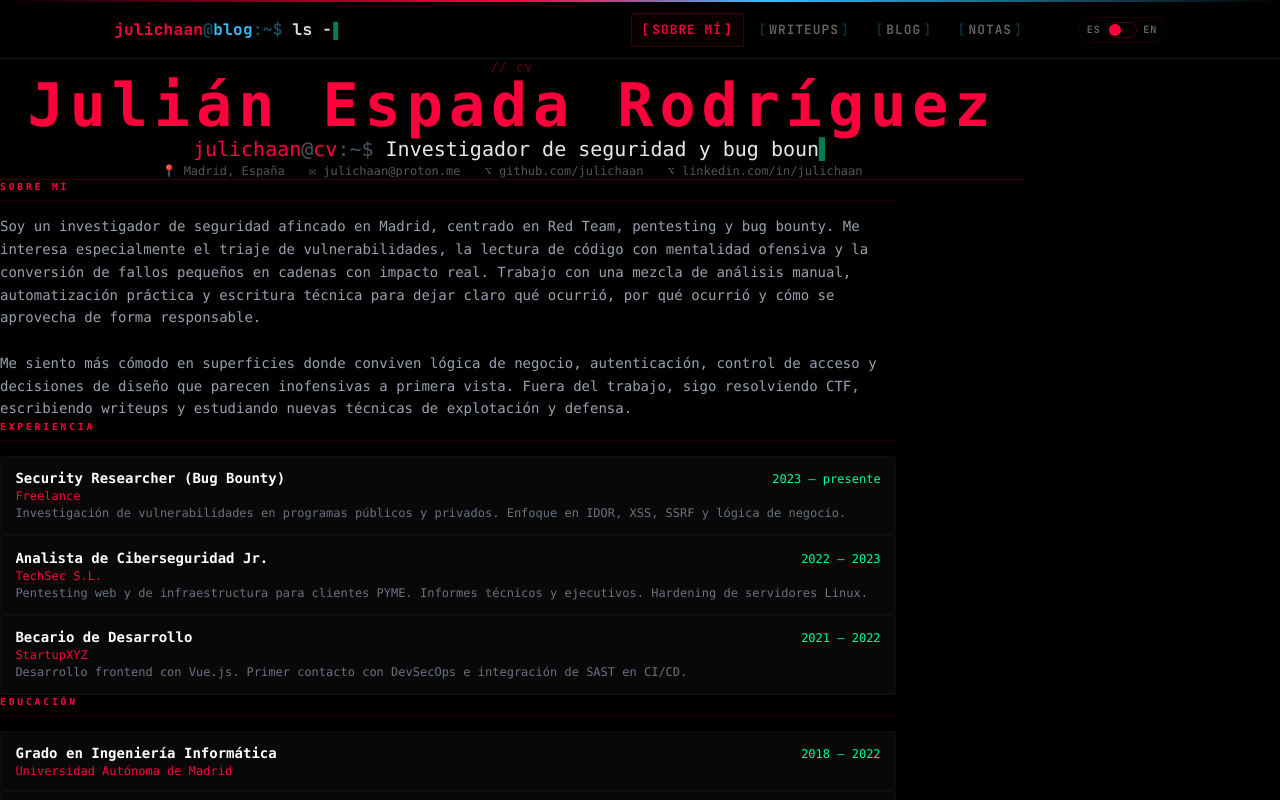
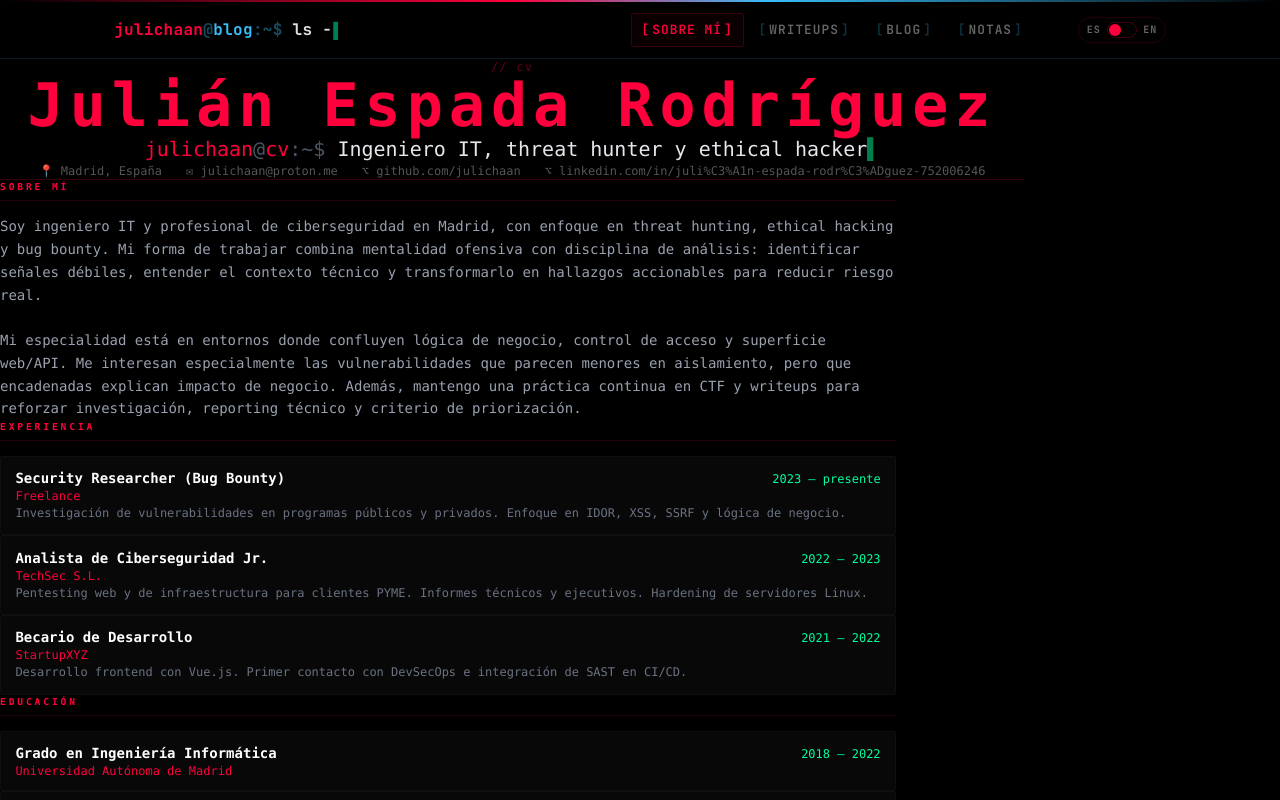
Before and after one commit to julichaan/julichaan_vercel_app, a Vue app: page /about in a window 1280 px wide. Shown: the top 800 px of the page. Built offline with nearby package versions, Linux system fonts and the light colour scheme.

Commit message:
Refine about section from LinkedIn profile

```diff
--- a/src/views/CV.vue
+++ b/src/views/CV.vue
@@ -9,7 +9,7 @@ const stopped = ref(false)
 let runId = 0
 
 const titleMessage = computed(() => (
-  isSpanish.value ? 'Investigador de seguridad y bug bounty' : 'Security Researcher & Bug Bounty Hunter'
+  isSpanish.value ? 'Ingeniero IT, threat hunter y ethical hacker' : 'IT Engineer, Threat Hunter & Ethical Hacker'
 ))
 
 const profile = computed(() => isSpanish.value ? {
@@ -18,20 +18,20 @@ const profile = computed(() => isSpanish.value ? {
   location: 'Madrid, España',
   email: 'julichaan@proton.me',
   github: 'github.com/julichaan',
-  linkedin: 'linkedin.com/in/julichaan',
+  linkedin: 'linkedin.com/in/juli%C3%A1n-espada-rodr%C3%ADguez-752006246',
   about:
-    'Soy un investigador de seguridad afincado en Madrid, centrado en Red Team, pentesting y bug bounty. Me interesa especialmente el triaje de vulnerabilidades, la lectura de código con mentalidad ofensiva y la conversión de fallos pequeños en cadenas con impacto real. Trabajo con una mezcla de análisis manual, automatización práctica y escritura técnica para dejar claro qué ocurrió, por qué ocurrió y cómo se aprovecha de forma responsable.\n\n' +
-    'Me siento más cómodo en superficies donde conviven lógica de negocio, autenticación, control de acceso y decisiones de diseño que parecen inofensivas a primera vista. Fuera del trabajo, sigo resolviendo CTF, escribiendo writeups y estudiando nuevas técnicas de explotación y defensa.',
+    'Soy ingeniero IT y profesional de ciberseguridad en Madrid, con enfoque en threat hunting, ethical hacking y bug bounty. Mi forma de trabajar combina mentalidad ofensiva con disciplina de análisis: identificar señales débiles, entender el contexto técnico y transformarlo en hallazgos accionables para reducir riesgo real.\n\n' +
+    'Mi especialidad está en entornos donde confluyen lógica de negocio, control de acceso y superficie web/API. Me interesan especialmente las vulnerabilidades que parecen menores en aislamiento, pero que encadenadas explican impacto de negocio. Además, mantengo una práctica continua en CTF y writeups para reforzar investigación, reporting técnico y criterio de priorización.',
 } : {
   name: 'Julián Espada Rodríguez',
   alias: 'julichaan',
   location: 'Madrid, Spain',
   email: 'julichaan@proton.me',
   github: 'github.com/julichaan',
-  linkedin: 'linkedin.com/in/julichaan',
+  linkedin: 'linkedin.com/in/juli%C3%A1n-espada-rodr%C3%ADguez-752006246',
   about:
-    'I am a Madrid-based security researcher focused on Red Team, penetration testing, and bug bounty work. I am especially interested in vulnerability triage, reading code with an offensive mindset, and turning small flaws into chains with real impact. I like combining manual analysis, practical automation, and technical writing so it is clear what happened, why it happened, and how it can be responsibly reproduced.\n\n' +
-    'I work best in areas where business logic, authentication, access control, and seemingly harmless design choices all meet. Outside work, I keep solving CTFs, writing writeups, and studying new exploitation and defense techniques.',
+    'I am an IT Engineer and cybersecurity professional based in Madrid, focused on threat hunting, ethical hacking, and bug bounty research. My approach blends offensive thinking with analytical discipline: identify weak signals, understand technical context, and turn findings into actionable security decisions that reduce real risk.\n\n' +
+    'I perform best in areas where business logic, access control, and web/API attack surface converge. I am especially interested in vulnerabilities that look minor in isolation but become high-impact when chained. I also keep an active CTF/writeup routine to sharpen research depth, technical reporting, and triage judgment.',
 })
 
 const experience = computed(() => isSpanish.value ? [
```
